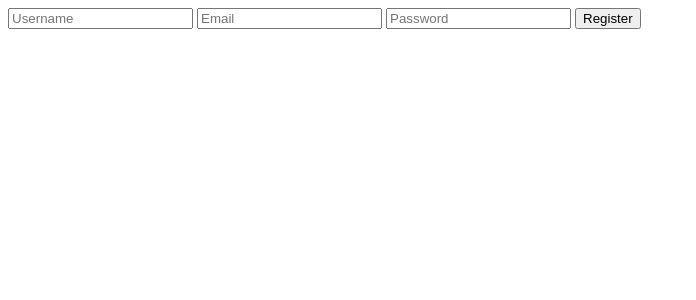
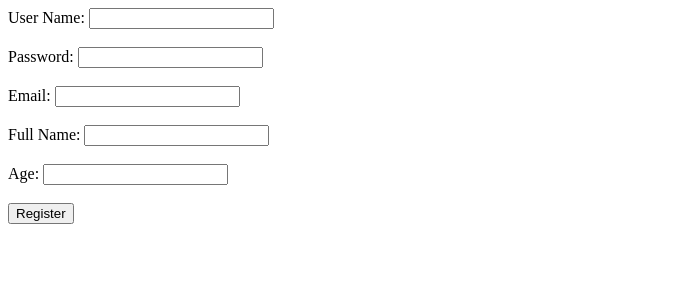
Before and after one commit to NamuProductions/BookLoanSystem, a PHP site: page /register in a window 1280 px wide. Shown: the top 300 px of the page, without its empty margins (0-696 px from the left). Run offline with PHP 8.4, Linux system fonts and the light colour scheme.

Commit message:
añadidos valores y ordenado con el constructor

```diff
--- a/src/Infrastructure/Persistence/PdoUserRepository.php
+++ b/src/Infrastructure/Persistence/PdoUserRepository.php
@@ -38,14 +38,15 @@ class PdoUserRepository implements UserRepository
 
     public function save(User $user): void
     {
-        $stmt = $this->pdo->prepare('REPLACE INTO users (user_id, user_name, password, email, role, age) VALUES (:userId, :userName, :password, :email, :role, :age)');
+        $stmt = $this->pdo->prepare('REPLACE INTO users (user_id, user_name, password, email, full_name, age, role) VALUES (:userId, :userName, :password, :email, full_name, age, :role)');
         $stmt->execute([
             'userId' => $user->userId(),
             'userName' => $user->userName(),
             'password' => $user->password(),
             'email' => $user->email(),
+            'fullName' => $user->fullName(),
+            'age' => $user->age(),
             'role' => $user->role(),
-            'age' => $user->age()
         ]);
     }
 
@@ -59,12 +60,13 @@ class PdoUserRepository implements UserRepository
         }
 
         return new User(
-            $row['user_id'],
             $row['user_name'],
             $row['password'],
             $row['email'],
+            $row['full_name'],
+            isset($row['age']) ? (int)$row['age'] : null,
             $row['role'],
-            isset($row['age']) ? (int)$row['age'] : null
+            $row['user_id'],
         );
     }
 }
--- a/src/View/Users/register.php
+++ b/src/View/Users/register.php
@@ -6,15 +6,20 @@
 </head>
 <body>
 <form action="/register" method="POST">
-    <label>
-        <input type="text" name="username" placeholder="Username" required>
-    </label>
-    <label>
-        <input type="email" name="email" placeholder="Email" required>
-    </label>
-    <label>
-        <input type="password" name="password" placeholder="Password" required>
-    </label>
+    <label for="user_name">User Name:</label>
+    <input type="text" id="user_name" name="user_name" required><br><br>
+
+    <label for="password">Password:</label>
+    <input type="password" id="password" name="password" required><br><br>
+
+    <label for="email">Email:</label>
+    <input type="email" id="email" name="email" required><br><br>
+
+    <label for="full_name">Full Name:</label>
+    <input type="text" id="full_name" name="full_name"><br><br>
+
+    <label for="age">Age:</label>
+    <input type="number" id="age" name="age"><br><br>
     <button type="submit">Register</button>
 </form>
 </body>
```
Also changed, not shown: 1 other file.
